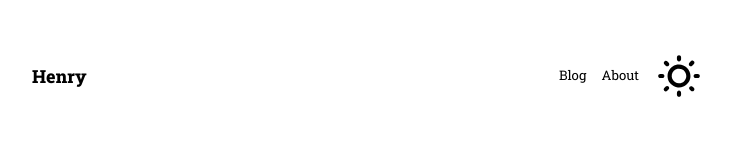
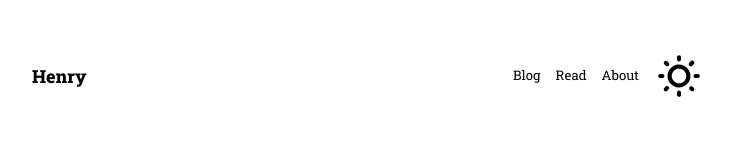
Before and after one commit to o-henry/before_o-henry.io, a Next.js app: page / in a window 1280 px wide. Shown: the top 160 px of the page, without its empty margins (272-1003 px from the left). Built offline with nearby package versions, Linux system fonts and the light colour scheme; a web font is replaced by a local one; what tinytime would draw is missing.

Commit message:
Create Read

```diff
--- a/components/header.js
+++ b/components/header.js
@@ -54,6 +54,12 @@ export default function Header() {
 
         <div style={{ flexShrink: "0", width: "15px" }}></div>
 
+        <a href="https://brunch.co.kr/@lch1992" target="_blank">
+          <h2 style={{ fontSize: "0.825rem" }}>Read</h2>
+        </a>
+
+        <div style={{ flexShrink: "0", width: "15px" }}></div>
+
         <Link href="/about">
           <a>
             <h2 style={{ fontSize: "0.825rem" }}>About</h2>
--- a/pages/blog/07-tdd/index.mdx
+++ b/pages/blog/07-tdd/index.mdx
@@ -168,7 +168,7 @@ describe("<Forms />", () =>> {
 
 <br />
 
-# Mocking
+# MOCKING
 
 <hr />
 
```
